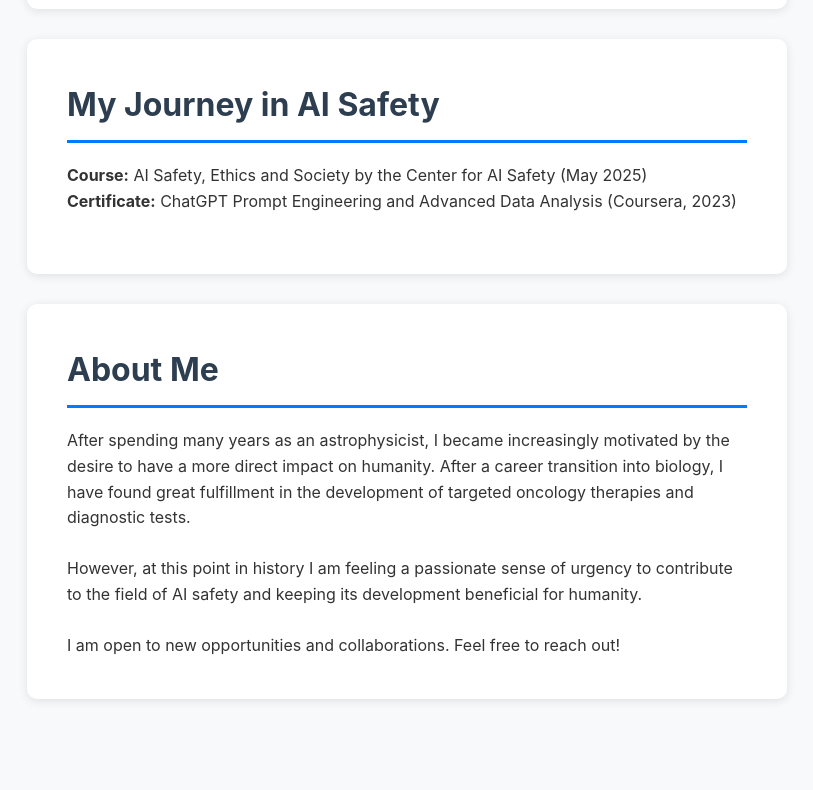
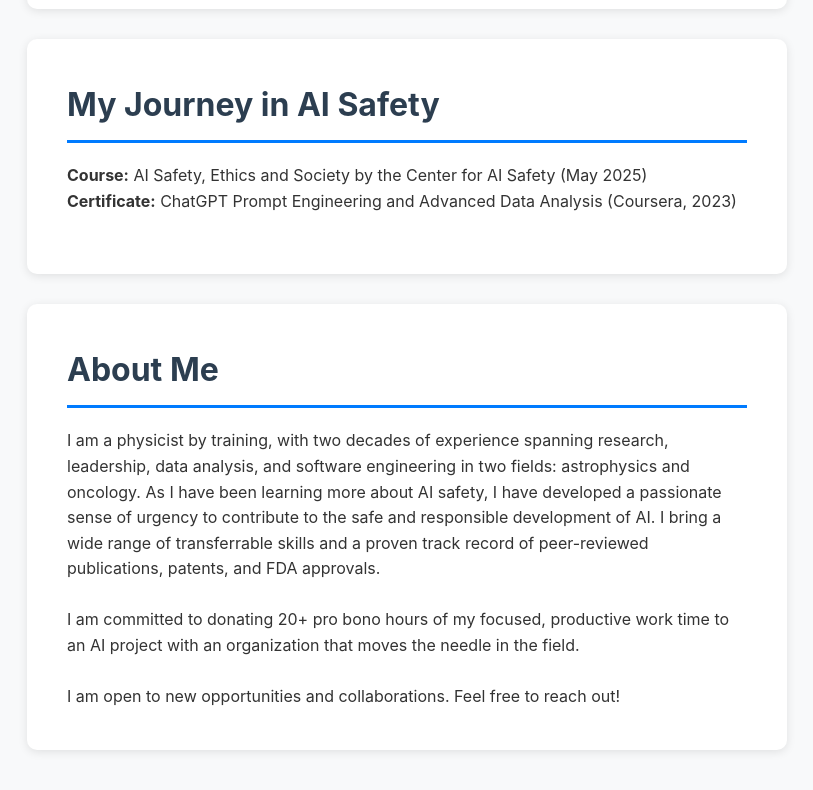
Before and after one commit to anloehr/anloehr.github.io, a plain HTML site: page index.html in a window 1280 px wide. Shown: the part 835-1625 px from the top of the page, without its empty margins (233-1046 px from the left). Before the commit the page ends 1604 px from the top, so only its background shows below. Drawn offline with Linux system fonts and the light colour scheme.

Commit message:
Update index.html

```diff
--- a/index.html
+++ b/index.html
@@ -248,11 +248,12 @@
 
         <section>
             <h2>About Me</h2>
-            <p>After spending many years as an astrophysicist, I became increasingly motivated by the desire to have a more
-                direct impact on humanity. After a career transition into biology, I have found great fulfillment in the
-                development of targeted oncology therapies and diagnostic tests. </p><br>
-            <p>However, at this point in history I am feeling a passionate sense
-                of urgency to contribute to the field of AI safety and keeping its development beneficial for humanity. </p><br>
+            <p>I am a physicist by training, with two decades of experience spanning research, leadership,
+                data analysis, and software engineering in two fields: astrophysics and oncology. As I have been learning more about AI safety,
+                I have developed a passionate sense of urgency to contribute to the safe and responsible development of AI.
+                I bring a wide range of transferrable skills and a proven track record of peer-reviewed publications, patents, and FDA approvals. </p><br>
+            <p> I am committed to donating 20+ pro bono hours of my focused, productive work time to an
+                AI project with an organization that moves the needle in the field. </p><br>
             <p>I am open to new opportunities and collaborations. Feel free to reach out!</p>
         </section>
     </div>
```
